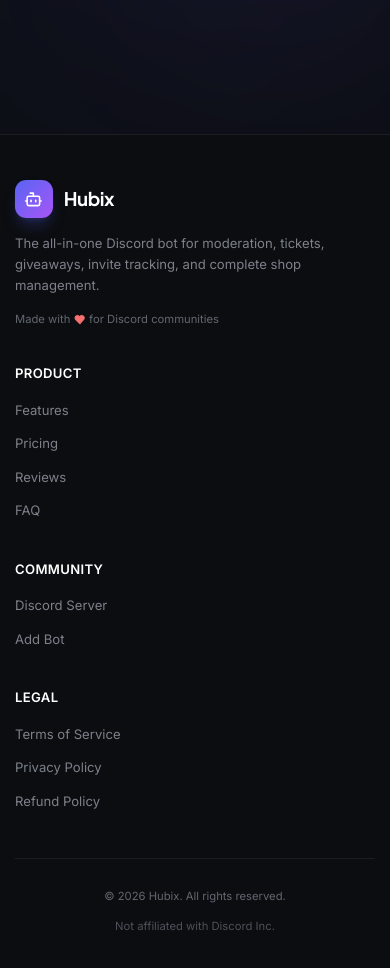
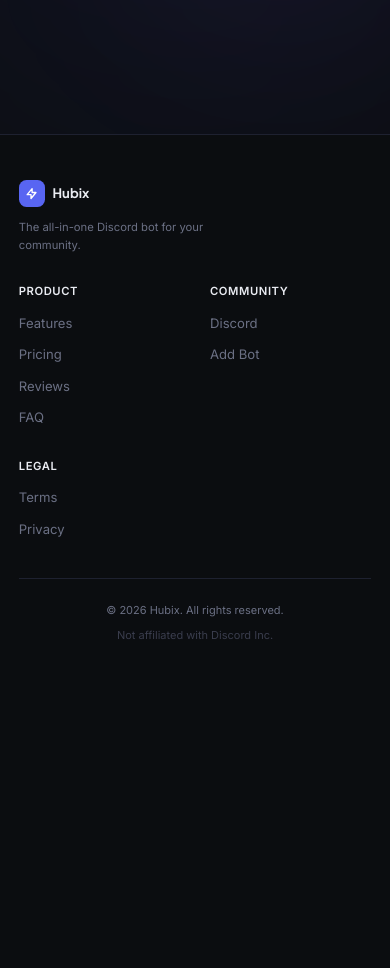
Before and after one commit to Aether-xml/Hubix, a Next.js app: page / in a window 390 px wide. Shown: the part 9420-10388 px from the top of the page. After the commit the page ends 10110 px from the top, so only its background shows below. Built offline with nearby package versions, Linux system fonts and the light colour scheme.

Commit message:
Update Footer.jsx

```diff
--- a/app/components/Footer.jsx
+++ b/app/components/Footer.jsx
@@ -1,8 +1,5 @@
-'use client'
-
-import { Bot, Heart } from 'lucide-react'
-
-const links = {
+export default function Footer() {
+  const cols = {
     Product: [
       { name: 'Features', href: '#features' },
       { name: 'Pricing', href: '#pricing' },
@@ -10,58 +7,48 @@
       { name: 'FAQ', href: '#faq' },
     ],
     Community: [
-    { name: 'Discord Server', href: 'https://discord.gg/UBqbzEXXcQ', external: true },
-    { name: 'Add Bot', href: 'https://discord.com/oauth2/authorize?client_id=1476729193466429620&permissions=8&integration_type=0&scope=bot', external: true },
+      { name: 'Discord', href: 'https://discord.gg/UBqbzEXXcQ', ext: true },
+      { name: 'Add Bot', href: 'https://discord.com/oauth2/authorize?client_id=1476729193466429620&permissions=8&integration_type=0&scope=bot', ext: true },
     ],
     Legal: [
-    { name: 'Terms of Service', href: '#' },
-    { name: 'Privacy Policy', href: '#' },
-    { name: 'Refund Policy', href: '#' },
+      { name: 'Terms', href: '#' },
+      { name: 'Privacy', href: '#' },
     ],
   }
 
-export default function Footer() {
   return (
-    <footer className="relative border-t border-dark-700/30">
-      <div className="max-w-7xl mx-auto px-4 sm:px-6 lg:px-8 py-12 lg:py-16">
-        <div className="grid grid-cols-1 md:grid-cols-2 lg:grid-cols-5 gap-10">
-
+    <footer className="border-t border-[#1e2130]">
+      <div className="max-w-6xl mx-auto px-5 sm:px-6 py-12">
+        <div className="grid grid-cols-2 sm:grid-cols-4 gap-8">
           {/* Brand */}
-          <div className="lg:col-span-2">
-            <a href="#" className="flex items-center gap-3 mb-4">
-              <div className="w-10 h-10 rounded-xl bg-gradient-to-br from-hubix-500 to-accent-purple flex items-center justify-center shadow-lg shadow-hubix-500/25">
-                <Bot className="w-5 h-5 text-white" />
+          <div className="col-span-2 sm:col-span-1">
+            <div className="flex items-center gap-2 mb-3">
+              <div className="w-7 h-7 rounded-lg bg-[#5865F2] flex items-center justify-center">
+                <svg className="w-3.5 h-3.5 text-white" fill="none" viewBox="0 0 24 24" stroke="currentColor" strokeWidth={2.5}>
+                  <path strokeLinecap="round" strokeLinejoin="round" d="M13 10V3L4 14h7v7l9-11h-7z" />
+                </svg>
               </div>
-              <span className="text-xl font-display font-bold text-white tracking-tight">
-                Hub<span className="gradient-text-static">ix</span>
-              </span>
-            </a>
-            <p className="text-dark-400 text-sm leading-relaxed max-w-sm mb-4">
-              The all-in-one Discord bot for moderation, tickets, giveaways, invite tracking, and complete shop management.
+              <span className="text-sm font-display font-bold text-[#eaecf2]">Hubix</span>
+            </div>
+            <p className="text-xs text-[#6b7084] leading-relaxed max-w-[200px]">
+              The all-in-one Discord bot for your community.
             </p>
-            <div className="flex items-center gap-1 text-dark-500 text-xs">
-              <span>Made with</span>
-              <Heart className="w-3 h-3 text-red-400 fill-red-400" />
-              <span>for Discord communities</span>
-            </div>
           </div>
 
-          {/* Links */}
-          {Object.entries(links).map(([title, items]) => (
+          {/* Link columns */}
+          {Object.entries(cols).map(([title, items]) => (
             <div key={title}>
-              <h4 className="text-sm font-semibold text-white mb-4 tracking-wide uppercase">
-                {title}
-              </h4>
-              <ul className="space-y-2.5">
-                {items.map((link) => (
-                  <li key={link.name}>
+              <h4 className="text-xs font-semibold text-[#eaecf2] uppercase tracking-wider mb-3">{title}</h4>
+              <ul className="space-y-2">
+                {items.map(l => (
+                  <li key={l.name}>
                     <a
-                      href={link.href}
-                      target={link.external ? '_blank' : undefined}
-                      rel={link.external ? 'noopener noreferrer' : undefined}
-                      className="text-sm text-dark-400 hover:text-hubix-400 transition-colors"
+                      href={l.href}
+                      target={l.ext ? '_blank' : undefined}
+                      rel={l.ext ? 'noopener noreferrer' : undefined}
+                      className="text-sm text-[#6b7084] hover:text-[#5865F2] transition-colors"
                     >
-                      {link.name}
+                      {l.name}
                     </a>
                   </li>
                 ))}
@@ -70,14 +57,9 @@
           ))}
         </div>
 
-        {/* Bottom */}
-        <div className="mt-12 pt-8 border-t border-dark-700/30 flex flex-col sm:flex-row items-center justify-between gap-4">
-          <p className="text-xs text-dark-500">
-            © {new Date().getFullYear()} Hubix. All rights reserved.
-          </p>
-          <p className="text-xs text-dark-600">
-            Not affiliated with Discord Inc.
-          </p>
+        <div className="mt-10 pt-6 border-t border-[#1e2130] flex flex-col sm:flex-row items-center justify-between gap-2">
+          <p className="text-[11px] text-[#6b7084]">© {new Date().getFullYear()} Hubix. All rights reserved.</p>
+          <p className="text-[11px] text-[#3a3d4d]">Not affiliated with Discord Inc.</p>
         </div>
       </div>
     </footer>
```
Lines whose indentation alone changed are shown as unchanged.
